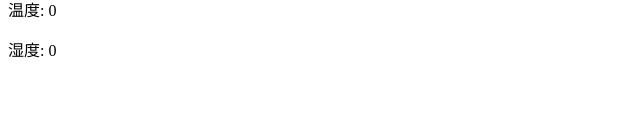
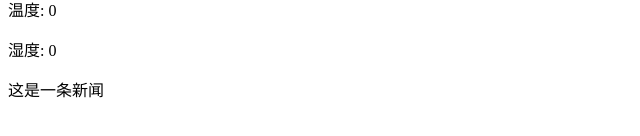
Before and after one commit to olyy111/webpack-mvvm-structure, a React app: page / in a window 1280 px wide. Shown: the part 166-302 px from the top of the page, without its empty margins (0-640 px from the left). Built offline with nearby package versions, Linux system fonts and the light colour scheme.

Commit message:
热更新-局部更新

```diff
--- a/package.json
+++ b/package.json
@@ -29,6 +29,7 @@
     "mini-css-extract-plugin": "^0.7.0",
     "node-sass": "^4.12.0",
     "optimize-css-assets-webpack-plugin": "^5.0.1",
+    "react-hot-loader": "^4.11.1",
     "sass-loader": "^7.1.0",
     "slash": "^3.0.0",
     "source-map-loader": "^0.2.4",
--- /dev/null
+++ b/src/New.tsx
@@ -0,0 +1,4 @@
+import React from 'react'
+export default function () {
+  return <div>这是一条新闻</div>
+}
--- a/src/index.tsx
+++ b/src/index.tsx
@@ -1,7 +1,9 @@
+import { hot } from 'react-hot-loader/root';
 import * as React from 'react'
 import * as ReactDOM from 'react-dom'
 import styles from './index.css'
 import styles2 from './index.scss'
+import News from './New.tsx'
 console.log(styles)
 interface AppState {
   temperature: number,
@@ -35,10 +37,13 @@ class App extends React.Component<{}, AppState> {
         <p>温度: {this.state.temperature} </p>
         <p>湿度: {this.state.himidity}</p>
      </div>
+     <News></News>
     </div>
   }
 }
+
+const HotApp = hot(App)
 ReactDOM.render(
-  <App />,
+  <HotApp />,
   document.getElementById('root')
 )
```
Also changed, not shown: .babelrc, 2 other files (tests, documents, lock files or other folders).
